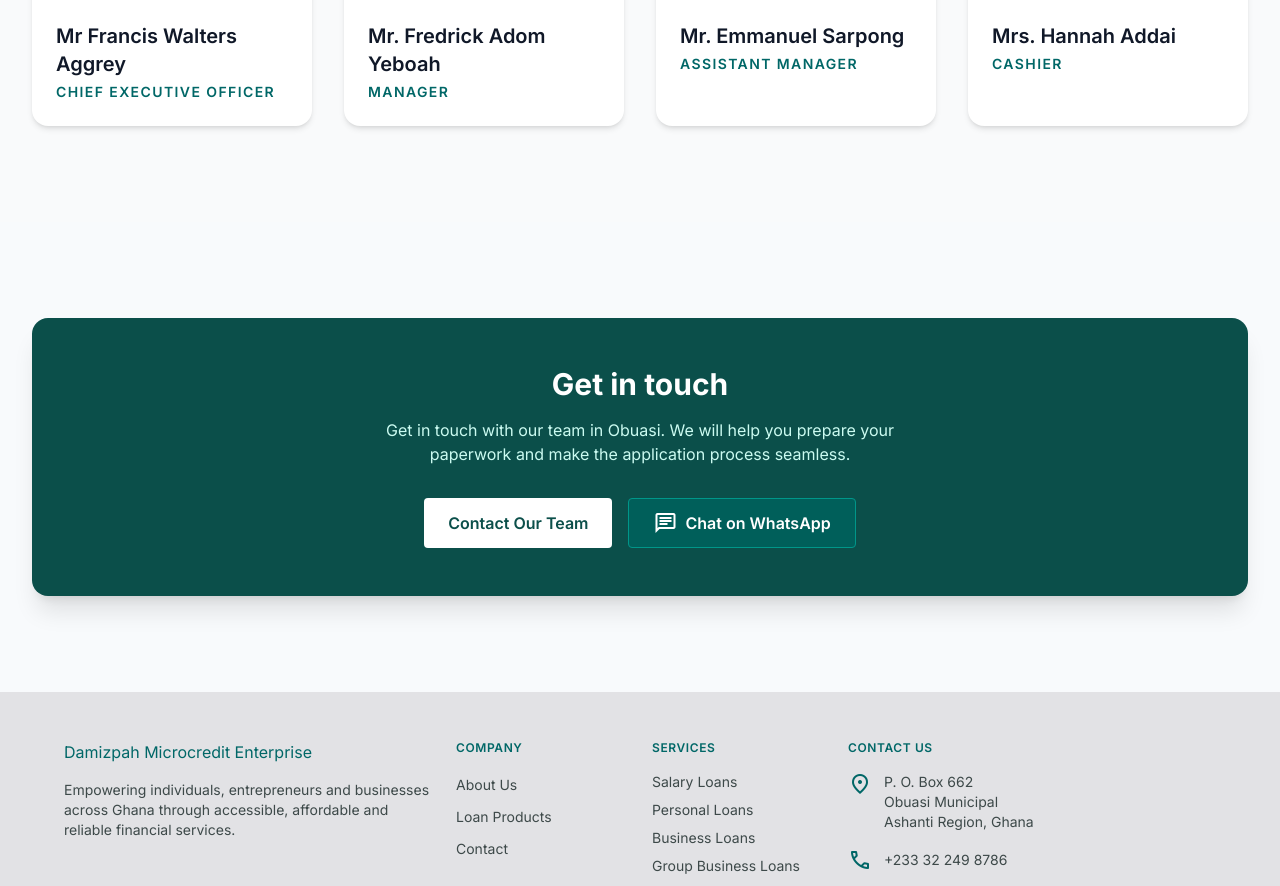
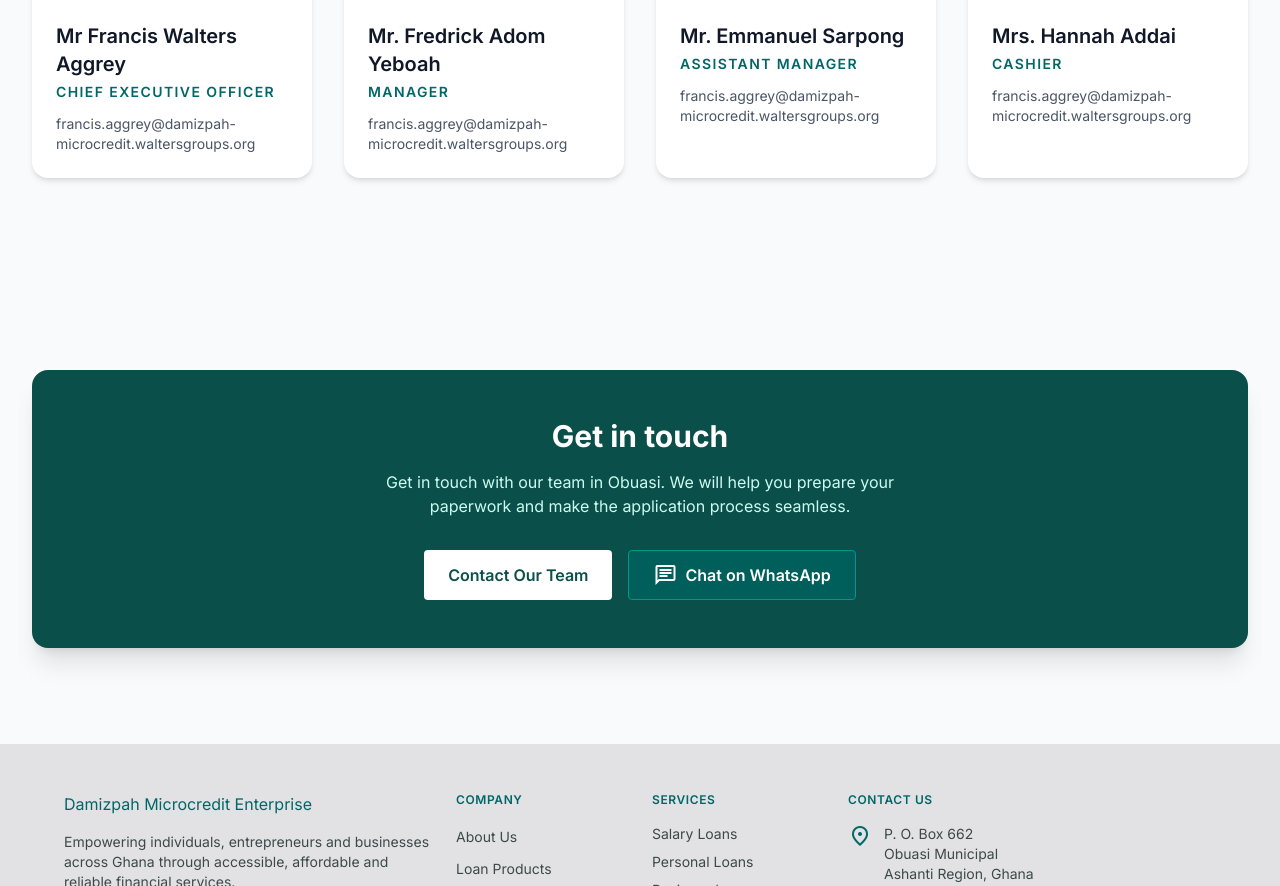
Before and after one commit to tabetommy/AMIZPAH, a Next.js app: page /about in a window 1280 px wide. Shown: the part 1518-2404 px from the top of the page. Built offline with nearby package versions, Linux system fonts and the light colour scheme.

Commit message:
added contacts email for team members

```diff
--- a/src/app/about/data.ts
+++ b/src/app/about/data.ts
@@ -18,24 +18,28 @@ export const stats = [
       name: "Mr Francis Walters Aggrey",
       role: "Chief Executive Officer",
       image: "/Francis.jpeg",
+      email:"francis.aggrey@damizpah-microcredit.waltersgroups.org"
 
     },
     {
       name: "Mr. Fredrick Adom Yeboah",
       role: "Manager",
       image:"/Federick.jpeg",
+      email:"francis.aggrey@damizpah-microcredit.waltersgroups.org"
 
     },
     {
       name: "Mr. Emmanuel Sarpong",
       role: "Assistant manager",
       image:"/Emmanuel.jpeg",
+      email:"francis.aggrey@damizpah-microcredit.waltersgroups.org"
 
     },
     {
       name: "Mrs. Hannah Addai",
       role: "Cashier",
       image: "/Hannah.jpeg",
+      email:"francis.aggrey@damizpah-microcredit.waltersgroups.org"
 
     },
   ];
--- a/src/app/about/page.tsx
+++ b/src/app/about/page.tsx
@@ -116,6 +116,12 @@ export default function AboutPage() {
                   <p className="mt-1 text-sm font-semibold uppercase tracking-widest text-primary">
                     {member.role}
                   </p>
+                   <a
+                    href={`mailto:${member.email}`}
+                    className="mt-3 block text-sm text-gray-600 hover:text-primary break-words"
+                  >
+                    {member.email}
+                  </a>
                 </div>
               </div>
             ))}
```
